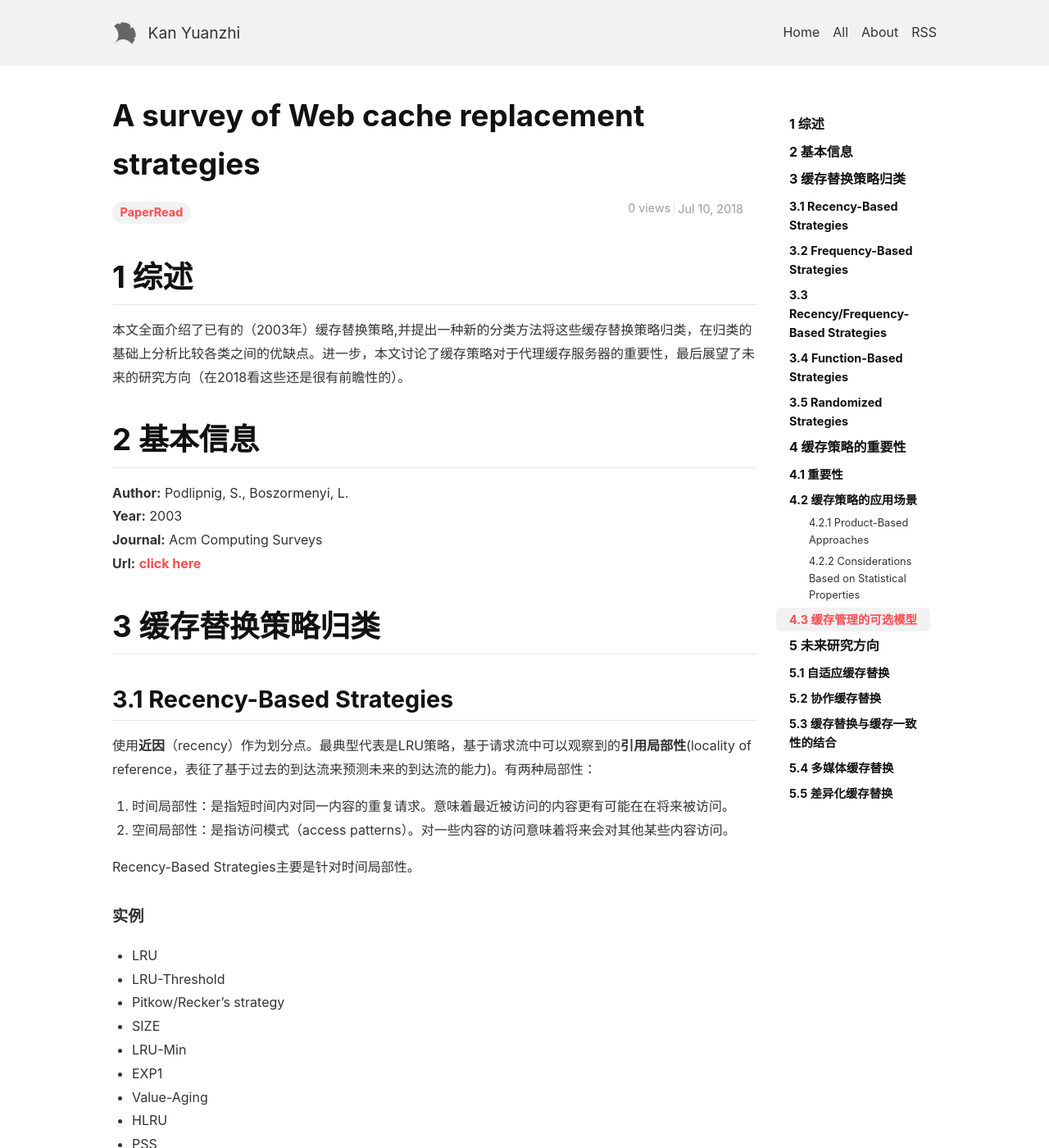
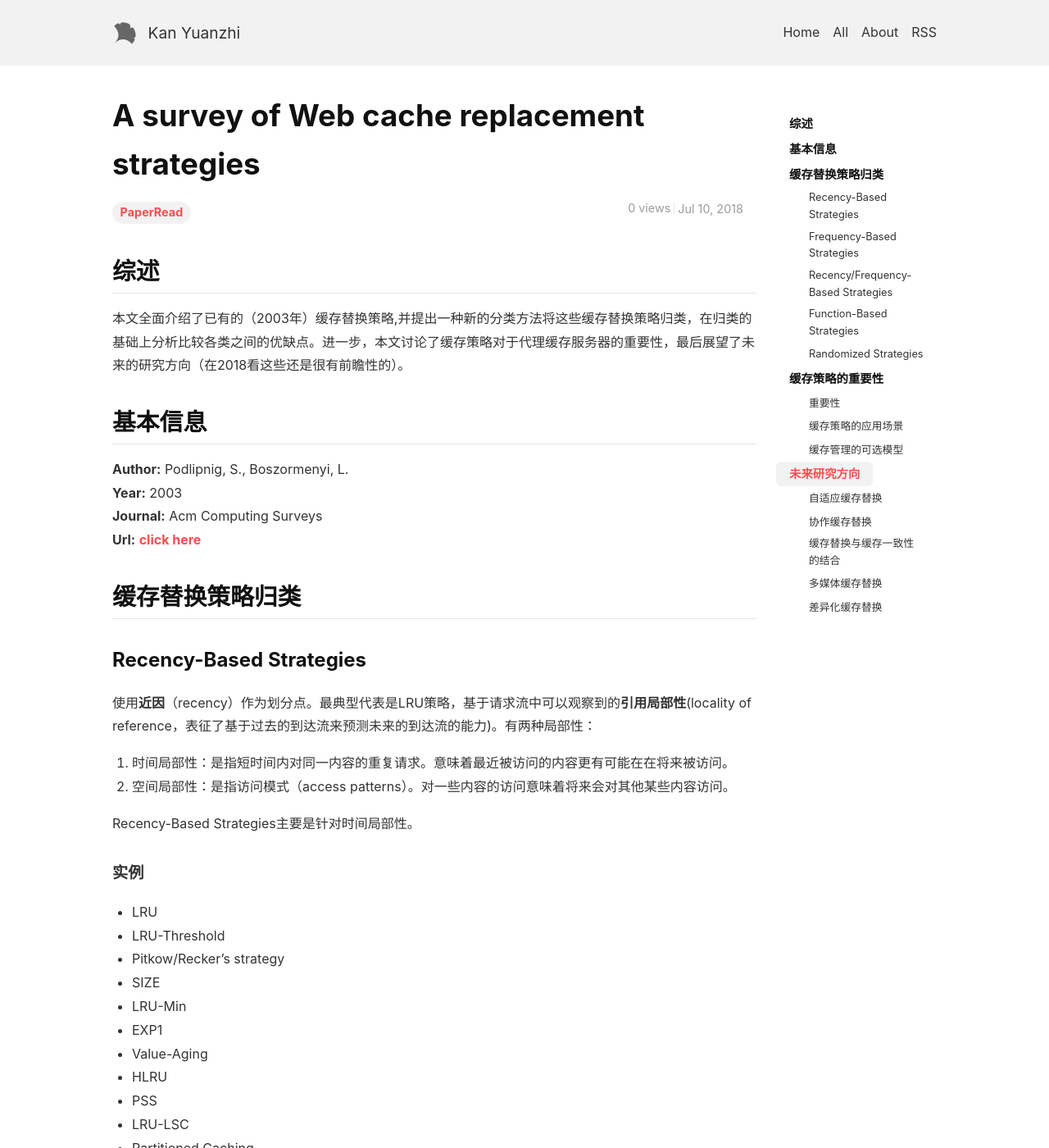
Before and after one commit to kanyuanzhi/kanyuanzhi.github.io, a Jekyll site: the page built from _posts/2018-07-10-论文阅读之《A survey of Web cache replacement strategies》.md, in a window 1280 px wide and 1400 px high. Shown: the whole window at 82% size. Built offline with Jekyll 4.4.1, drawn with Linux system fonts in a browser that asks for light colours; nearby versions of some CDN libraries; our own code applies the rules of GitHub Pages for plain Markdown files; comment, search, counter and statistics services are not loaded; some of the changed text lies outside the part shown.

Commit message:
add a new article

```diff
--- a/_posts/2018-07-10-论文阅读之《A survey of Web cache replacement strategies》.md
+++ b/_posts/2018-07-10-论文阅读之《A survey of Web cache replacement strategies》.md
@@ -5,19 +5,19 @@ key: 20180710
 ---
 
 
-# 1 综述
+## 综述
 本文全面介绍了已有的（2003年）缓存替换策略,并提出一种新的分类方法将这些缓存替换策略归类，在归类的基础上分析比较各类之间的优缺点。进一步，本文讨论了缓存策略对于代理缓存服务器的重要性，最后展望了未来的研究方向（在2018看这些还是很有前瞻性的）。
 <!--more-->
 
-# 2 基本信息
+## 基本信息
 **Author:** Podlipnig, S., Boszormenyi, L.<br>
 **Year:** 2003<br>
 **Journal:** Acm Computing Surveys<br>
 **Url:** [click here](http://apps.webofknowledge.com/InboundService.do?customersID=ResearchSoft&mode=FullRecord&IsProductCode=Yes&product=WOS&Init=Yes&Func=Frame&DestFail=http%3A%2F%2Fwww.webofknowledge.com&action=retrieve&SrcApp=EndNote&SrcAuth=ResearchSoft&SID=6E2nE3hfIggQQhgCdB9&UT=WOS%3A000187181700002)
 
-# 3 缓存替换策略归类
+## 缓存替换策略归类
 
-## 3.1 Recency-Based Strategies
+### Recency-Based Strategies
 使用**近因**（recency）作为划分点。最典型代表是LRU策略，基于请求流中可以观察到的**引用局部性**(locality of reference，表征了基于过去的到达流来预测未来的到达流的能力)。有两种局部性：
 
 1. 时间局部性：是指短时间内对同一内容的重复请求。意味着最近被访问的内容更有可能在在将来被访问。
@@ -50,7 +50,7 @@ Recency-Based Strategies主要是针对时间局部性。
 1. 简单的LRU及其变体没有很好地将recency与内容大小结合起来。SIZE策略有考虑内容大小，但替换算法过于激进。PSS结合得不错。
 2. 没有考虑频率（frequency）的影响。频率在更加静态的环境中是重要指标。
 
-## 3.2 Frequency-Based Strategies
+### Frequency-Based Strategies
 使用**频率**作为划分点。典型代表为LFU策略。它们基于这样一个事实：不同的网络内容具有不同的流行度，这些不同的流行度导致不同的请求频率。Frequency-Based Strategies跟踪这些流行度并基于此对未来作出预测。LFU可以以两种形式加以使用：
 
 1. Perfect LFU：统计对内容i的所有请求数。空间花销大。
@@ -73,7 +73,7 @@ Recency-Based Strategies主要是针对时间局部性。
 2. 易形成缓存污染，对于工作负载的动态变化，频率的统计过于静态，造成当前并不流行但过去流行的内容会长时间贮存在缓存中。
 
 
-## 3.3 Recency/Frequency-Based Strategies
+### Recency/Frequency-Based Strategies
 
 结合recency与频率。
 
@@ -92,7 +92,7 @@ Recency-Based Strategies主要是针对时间局部性。
 #### 缺点
 1. 复杂度较高，且都没有考虑内容大小的影响。
 
-## 3.4 Function-Based Strategies
+### Function-Based Strategies
 使用通用的函数来计算每个内容的价值，根据这些价值决定缓存中的替换内容。
 
 #### 实例
@@ -118,7 +118,7 @@ Recency-Based Strategies主要是针对时间局部性。
 1. 选择合适的参数比较困难。有些基于此的策略认为参数因来自于对网络的跟踪学习，但网络的工作负载在不断变化，需要自适应的参数设置，这又增加了策略的复杂度；
 2. 使用延时（latency）作为价值计算（有些基于此的策略的价值函数与网络延时有关）可能带来一些问题（如评价不准确），因为延时不稳定，影响它的因素太多。
 
-## 3.5 Randomized Strategies
+### Randomized Strategies
 随机决定缓存中的替换内容。
 
 #### 实例
@@ -134,8 +134,8 @@ Recency-Based Strategies主要是针对时间局部性。
 #### 缺点
 1. 评估起来比较麻烦，相同的实验多次进行会产生不同的结果。
 
-# 4 缓存策略的重要性
-## 4.1 重要性
+## 缓存策略的重要性
+### 重要性
 此节的前半部分主要为评论当时关于缓存策略不重要的论点。
 > Nowadays cache replacement is often considered less important [Krishnamurthy and Rexford 2001; Rabinovich and Spatscheck 2002].
 
@@ -153,31 +153,31 @@ Recency-Based Strategies主要是针对时间局部性。
 3. 足够好的缓存替换策略。关于“好”有不同指标，同一策略难以在不同的网络工作负载下均表现优异。经常使用的指标有：命中率（Hit-rate），字节命中率（Byte-hit-rate），延时节约率（Delay-savings-ratio）（由于延时的不确定性，次项指标很少使用）；
 4. 见应用场景部分。
 
-## 4.2 缓存策略的应用场景
-### 4.2.1 Product-Based Approaches
+### 缓存策略的应用场景
+#### Product-Based Approaches
 基于产品的场景大部分使用LRU及其变体，因为易于部署，算法简单。工业界不认为缓存的大小是影响缓存性能的因素，在足够大的缓存中，简单的LRU就可以实现很好的效果。
 
-### 4.2.2 Considerations Based on Statistical Properties
-有两个典型的工作负载因素影响着缓存替换算法的性能：
+#### Considerations Based on Statistical Properties
+##### 有两个典型的工作负载因素影响着缓存替换算法的性能：
 
 1. 内容大小：网络内容大小通常用重尾分布（heavy-tailed distribution），轻尾分布与重尾分布结合，或者是对数正态分布（log-normal dis- tribution）来建模。
 2. 时间局部性：时间局部性主要包括流行度与相关度。
 	- 内容流行度可以用Zipf分布或者请求流中的经验熵（empirical entropy）来刻画；
 	- 时间相关性关注于对于给定内容的引用（缓存被命中）被其他内容的引用所分开的行为（*可以理解为：两个对相同内容的缓存命中之间夹杂着对其他内容的缓存命中*）。
 
-考虑到这些因素，一些选择缓存替换策略的规则可以描述如下：
+##### 考虑到这些因素，一些选择缓存替换策略的规则可以描述如下：
 
 1. 缓存替换策略应该包括一些内容大小的差异化处理，这些处理会使策略变得复杂。因此如果代理有较少的CPU资源，，一个简单的做法是将缓存划分为一系列小的缓存块，每一块仅储存具体尺寸范围的缓存，在每一个缓存快中再应用一下简单的缓存替换算法；
 2. 其他内容价值（除了内容大小）的计算也会增加代理负担，所以对于CPU资源有限的代理应该使用简单的诸如LRU及其变体的策略；
 3. 如果缓存空间对于全网内容而言非常小，则缓存替换策略应该优先考虑recency而不是频率，因为短期内的时间相关性的存在（**时间相关性--->LRU**）；
 4. 如果缓存空间足够大，则应该考虑使用长期频率因素，因为内容的流行度对时间局部性的贡献更大(**时间流行性--->LFU**)。此外频率应该总是与过期机制相结合以减少缓存污染。
 
-## 4.3 缓存管理的可选模型
+### 缓存管理的可选模型
 1. 每隔一段时间根据历史信息同一更换缓存内容。仅适用明确定义（提前知道）内容数量的特定系统，例如网络服务器。
 2. 基于TTL，缓存内容统一设置生存时间，或者请求次数大于n才会缓存，缓存后设置生存时间。
 
-# 5 未来研究方向
-## 5.1 自适应缓存替换
+## 未来研究方向
+### 自适应缓存替换
 缓存替换策略可以根据不同网络环境、工作负载自主调整替换方式。function-based replacement strategies可以在这方面具有很大潜力，其函数参数可以用机器学习的方法不断从网络变化中学习并及时更新。但需要注意应避免不必要的自适应策略变化（有可能导致性能下降），以及在两种策略切换时避免决策错误。这种自适应的替换策略还会带来其他形式的复杂性。比如缓存必须为所有不同的替换策略管理相应的数据与数据结构。
 
 未来的研究应关注：
@@ -186,16 +186,16 @@ Recency-Based Strategies主要是针对时间局部性。
 - 在真实网络环境中（高负载，突发请求序列等）验证这些策略的应用价值。
 
 
-## 5.2 协作缓存替换
+### 协作缓存替换
 缓存集群中个节点的互相合作，即放置与替换策略相结合。
 
-## 5.3 缓存替换与缓存一致性的结合
+### 缓存替换与缓存一致性的结合
 缓存一致性有两个方法：
 1. 验证（validation）：客户端与源服务器通讯来验证缓存的有效性，这通常是定期通讯一次，因此是弱一致性；
 2. 非验证（invalidation）：源服务器主动告知客户端缓存内容是否已更改，是强一致性。
 
 不同的一致性策略对缓存命中率或增加或降低。
 
-## 5.4 多媒体缓存替换
+### 多媒体缓存替换
 
-## 5.5 差异化缓存替换
+### 差异化缓存替换
```
